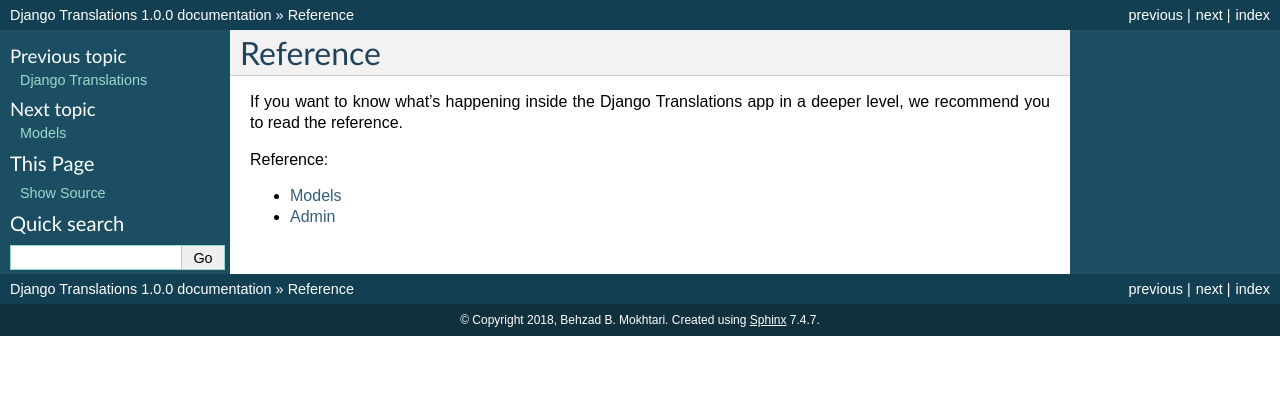
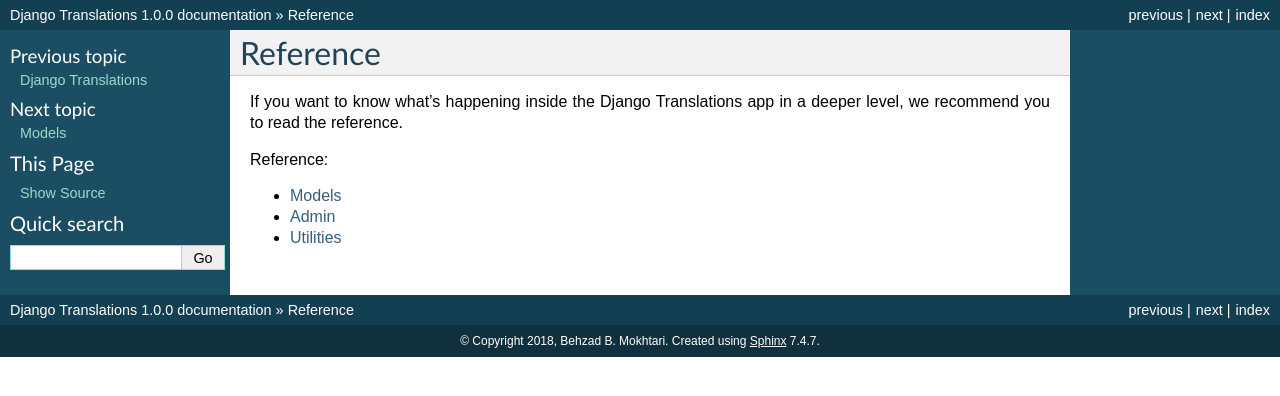
Before and after one commit to bbmokhtari/django-translations, a Sphinx documentation site: the page built from docs/reference/index.rst, in a window 1280 px wide. Shown: the top 396 px of the page. Built offline with Sphinx 7.4.7, drawn with Linux system fonts in a browser that asks for light colours; the version number could not be read and is left out.

Commit message:
Added utils to the docs

```diff
--- a/docs/reference/index.rst
+++ b/docs/reference/index.rst
@@ -11,3 +11,4 @@
 
    models
    admin
+   utils
--- /dev/null
+++ b/docs/reference/utils.rst
@@ -0,0 +1,6 @@
+*********
+Utilities
+*********
+
+.. automodule:: translations.utils
+   :members:
```
